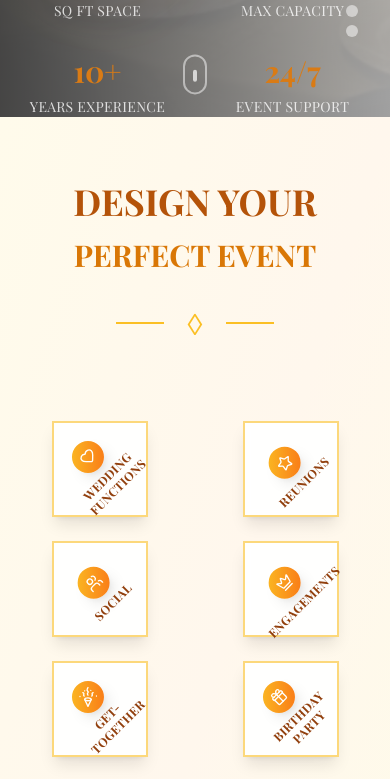
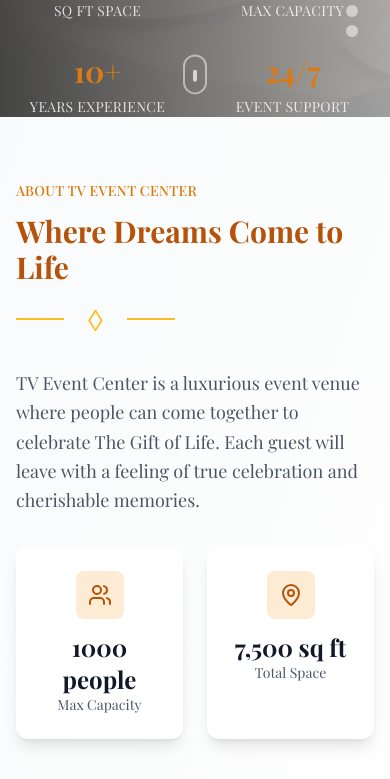
Before and after one commit to Echo5Digital/Tvs-Event-Center, a Next.js app: page / in a window 390 px wide. Shown: the part 832-1611 px from the top of the page. Built offline with nearby package versions, Linux system fonts and the light colour scheme; a web font is replaced by a local one.

Commit message:
Hide Diamond Services Section on Mobile Devices

```diff
--- a/src/app/page.js
+++ b/src/app/page.js
@@ -28,8 +28,10 @@ export default function HomePage() {
         {/* Hero Section */}
         <HeroSection />
 
-        {/* Diamond Services Section */}
-        <DiamondServicesSection />
+        {/* Diamond Services Section - Hidden on Mobile */}
+        <div className="hidden md:block">
+          <DiamondServicesSection />
+        </div>
 
         {/* About Preview Section */}
         <section className="section-padding bg-gradient-to-br from-gray-50 to-white">
```
